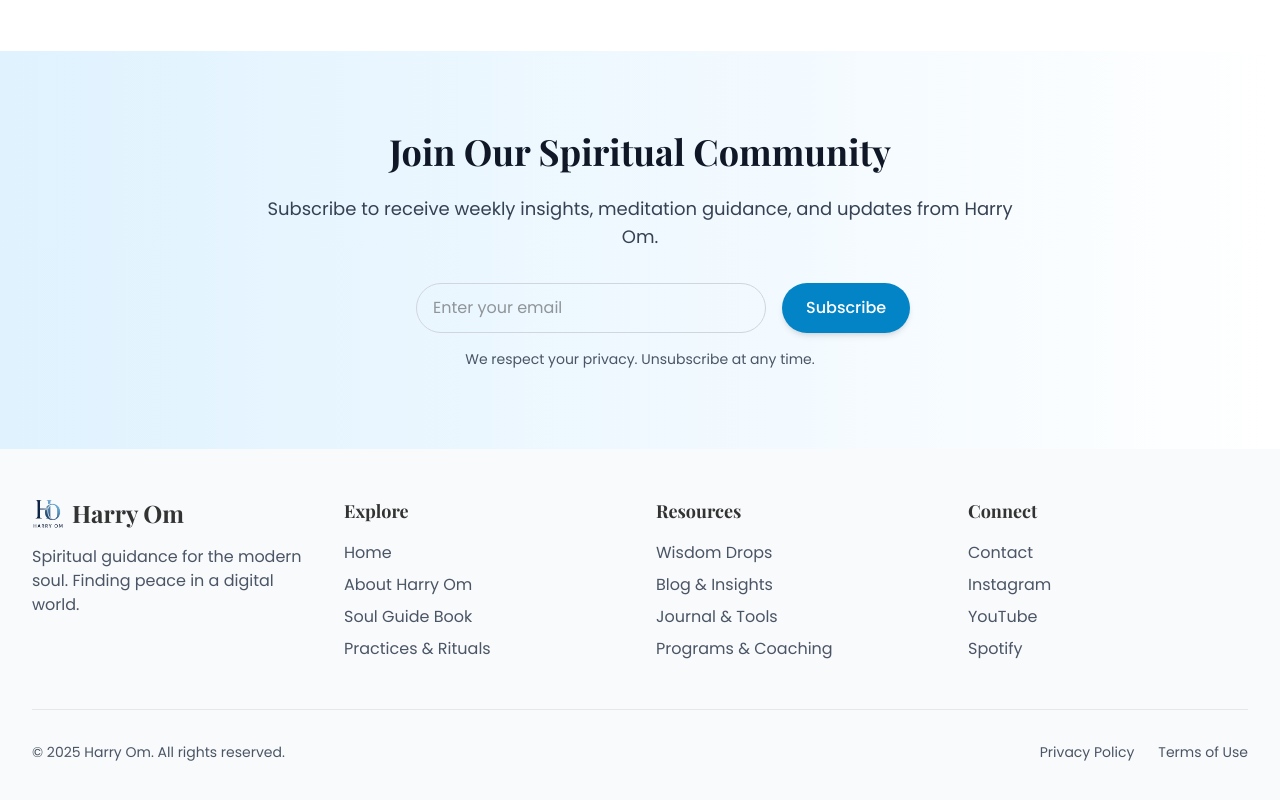
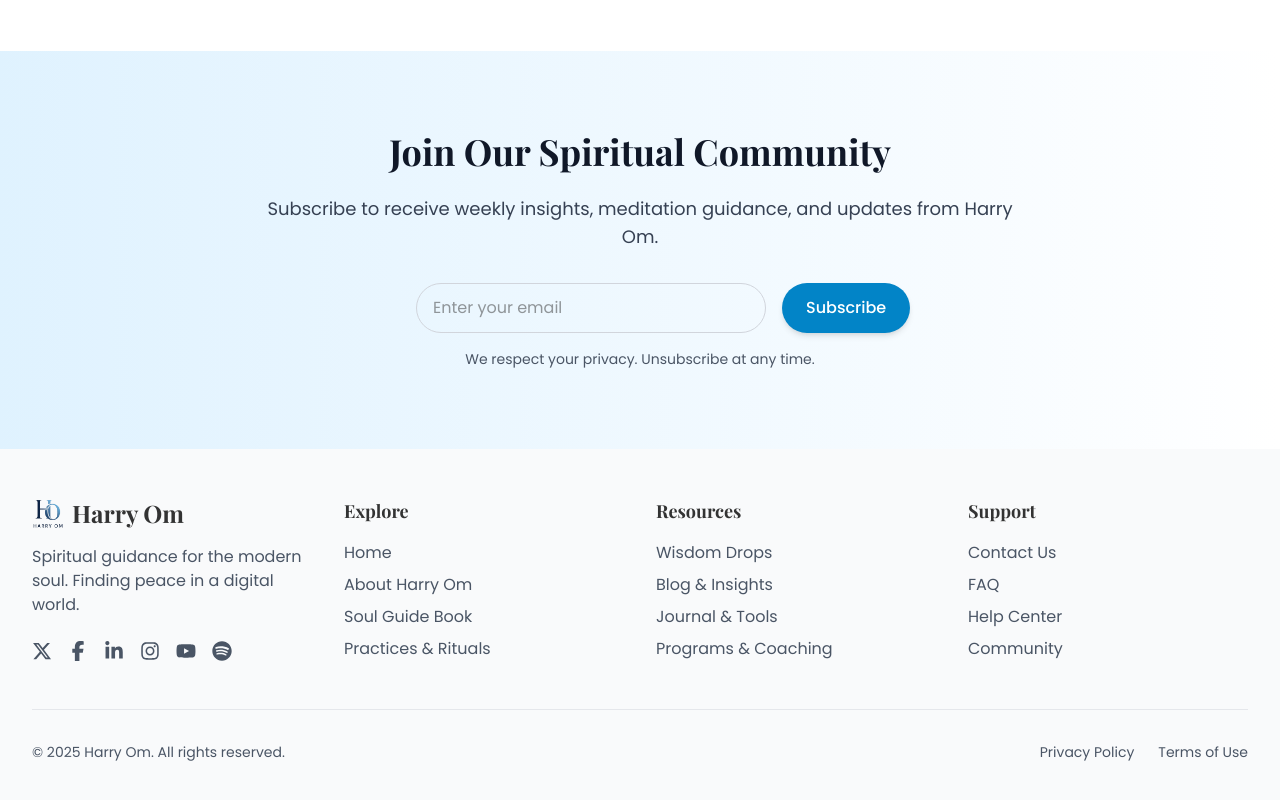
Before and after one commit to DanisheKhan/HarryOm, a React (Vite) app: page / in a window 1280 px wide. Shown: the part 2805-3605 px from the top of the page. Built offline with nearby package versions, Linux system fonts and the light colour scheme.

Commit message:
feat: add social media icons and update footer links for improved connectivity

```diff
--- a/package.json
+++ b/package.json
@@ -14,6 +14,7 @@
     "framer-motion": "^12.23.26",
     "react": "^19.1.0",
     "react-dom": "^19.1.0",
+    "react-icons": "^5.5.0",
     "react-router-dom": "^7.6.3",
     "tailwindcss": "^4.1.11"
   },
--- a/src/components/Footer.jsx
+++ b/src/components/Footer.jsx
@@ -1,4 +1,6 @@
 import { Link } from 'react-router-dom';
+import { FaXTwitter, FaFacebookF, FaLinkedinIn, FaInstagram, FaYoutube, FaSpotify } from 'react-icons/fa6';
+import { MdEmail } from 'react-icons/md';
 
 const Footer = () => {
   const currentYear = new Date().getFullYear();
@@ -14,6 +16,26 @@ const Footer = () => {
           <p className="mt-4 text-gray-600">
             Spiritual guidance for the modern soul. Finding peace in a digital world.
           </p>
+          <div className="flex space-x-4 mt-6">
+            <a href="https://twitter.com/harryom" target="_blank" rel="noreferrer" className="text-gray-600 hover:text-sky-500 transition-colors">
+              <FaXTwitter size={20} />
+            </a>
+            <a href="https://www.facebook.com/harryom" target="_blank" rel="noreferrer" className="text-gray-600 hover:text-blue-600 transition-colors">
+              <FaFacebookF size={20} />
+            </a>
+            <a href="https://www.linkedin.com/in/harryom" target="_blank" rel="noreferrer" className="text-gray-600 hover:text-blue-700 transition-colors">
+              <FaLinkedinIn size={20} />
+            </a>
+            <a href="https://www.instagram.com/harryomofficial?igsh=bDk1dmN4ZG41cHRs" target="_blank" rel="noreferrer" className="text-gray-600 hover:text-pink-500 transition-colors">
+              <FaInstagram size={20} />
+            </a>
+            <a href="https://youtube.com" target="_blank" rel="noreferrer" className="text-gray-600 hover:text-red-600 transition-colors">
+              <FaYoutube size={20} />
+            </a>
+            <a href="https://spotify.com" target="_blank" rel="noreferrer" className="text-gray-600 hover:text-green-500 transition-colors">
+              <FaSpotify size={20} />
+            </a>
+          </div>
         </div>
 
         <div className="col-span-1">
@@ -37,12 +59,12 @@ const Footer = () => {
         </div>
 
         <div className="col-span-1">
-          <h3 className="font-semibold text-lg mb-4">Connect</h3>
+          <h3 className="font-semibold text-lg mb-4">Support</h3>
           <ul className="space-y-2">
-            <li><Link to="/contact" className="text-gray-600 hover:text-sky-500 transition-colors">Contact</Link></li>
-            <li><a href="https://www.instagram.com/harryomofficial?igsh=bDk1dmN4ZG41cHRs" target="_blank" rel="noreferrer" className="text-gray-600 hover:text-sky-500 transition-colors">Instagram</a></li>
-            <li><a href="https://youtube.com" target="_blank" rel="noreferrer" className="text-gray-600 hover:text-sky-500 transition-colors">YouTube</a></li>
-            <li><a href="https://spotify.com" target="_blank" rel="noreferrer" className="text-gray-600 hover:text-sky-500 transition-colors">Spotify</a></li>
+            <li><Link to="/contact" className="text-gray-600 hover:text-sky-500 transition-colors">Contact Us</Link></li>
+            <li><Link to="/faq" className="text-gray-600 hover:text-sky-500 transition-colors">FAQ</Link></li>
+            <li><Link to="/support" className="text-gray-600 hover:text-sky-500 transition-colors">Help Center</Link></li>
+            <li><Link to="/community" className="text-gray-600 hover:text-sky-500 transition-colors">Community</Link></li>
           </ul>
         </div>
       </div>
```
Also changed, not shown: 1 other file (tests, documents, lock files or other folders).
